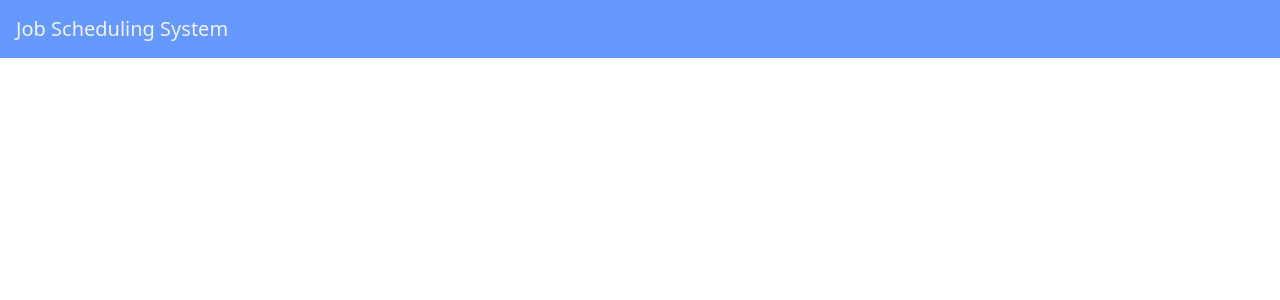
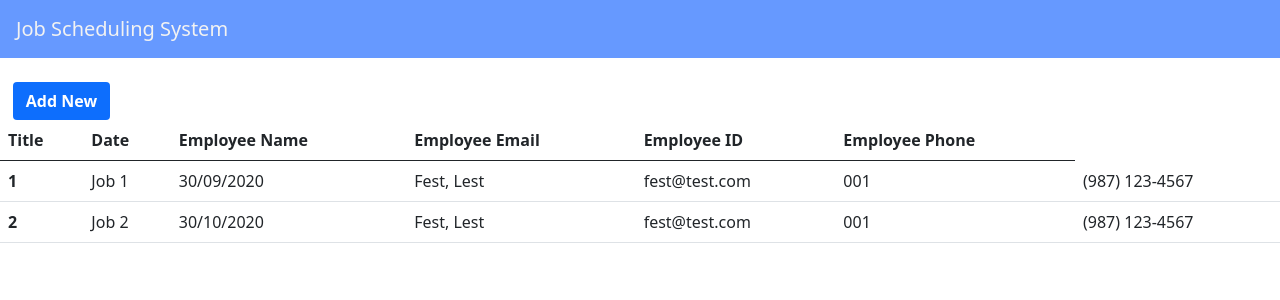
Before and after one commit to Fideon/JobSchedulingSPA, an Angular app: page / in a window 1280 px wide. Shown: the top 300 px of the page. Built offline with nearby package versions, Linux system fonts and the light colour scheme.

Commit message:
Added button and beginning table for jobs

```diff
--- a/src/app/app-routing.module.ts
+++ b/src/app/app-routing.module.ts
@@ -1,8 +1,9 @@
 import { NgModule } from '@angular/core';
 import { Routes, RouterModule } from '@angular/router';
+import { JobSchedulingPageComponent } from 'src/app/job-scheduling-page/job-scheduling-page.component'
 
 
-const routes: Routes = [];
+const routes: Routes = [{ path: '**', component: JobSchedulingPageComponent}];
 
 @NgModule({
   imports: [RouterModule.forRoot(routes)],
--- a/src/app/job-scheduling-page/job-scheduling-page.component.html
+++ b/src/app/job-scheduling-page/job-scheduling-page.component.html
@@ -1 +1,36 @@
-<p>job-scheduling-page works!</p>
+<div class="col-lg-12">
+    <br>
+    <button class="btn btn-primary">Add New</button>
+    <table class="table">
+        <thead class="thead-dark">
+            <tr>
+                <th scope="col">Title</th>
+                <th scope="col">Date</th>
+                <th scope="col">Employee Name</th>
+                <th scope="col">Employee Email</th>
+                <th scope="col">Employee ID</th>
+                <th scope="col">Employee Phone</th>
+            </tr>
+        </thead>
+        <tbody>
+            <tr>
+                <th scope="row">1</th>
+                <td>Job 1</td>
+                <td>30/09/2020</td>
+                <td>Fest, Lest</td>
+                <td>fest@test.com</td>
+                <td>001</td>
+                <td>(987) 123-4567</td>
+            </tr>
+            <tr>
+                <th scope="row">2</th>
+                <td>Job 2</td>
+                <td>30/10/2020</td>
+                <td>Fest, Lest</td>
+                <td>fest@test.com</td>
+                <td>001</td>
+                <td>(987) 123-4567</td>
+            </tr>
+        </tbody>
+    </table>
+</div>
--- a/src/app/job-scheduling-page/job-scheduling-page.component.scss
+++ b/src/app/job-scheduling-page/job-scheduling-page.component.scss
@@ -0,0 +1,13 @@
+.btn {
+    font-weight: 700;
+    float: left;
+    text-align: center;
+    vertical-align: middle;
+    user-select: none;
+    border: 1px solid transparent;
+    padding: .375rem .75rem;
+    font-size: 1rem;
+    line-height: 1.5;
+    border-radius: .25rem;
+    margin-left: 1%;
+}
```
